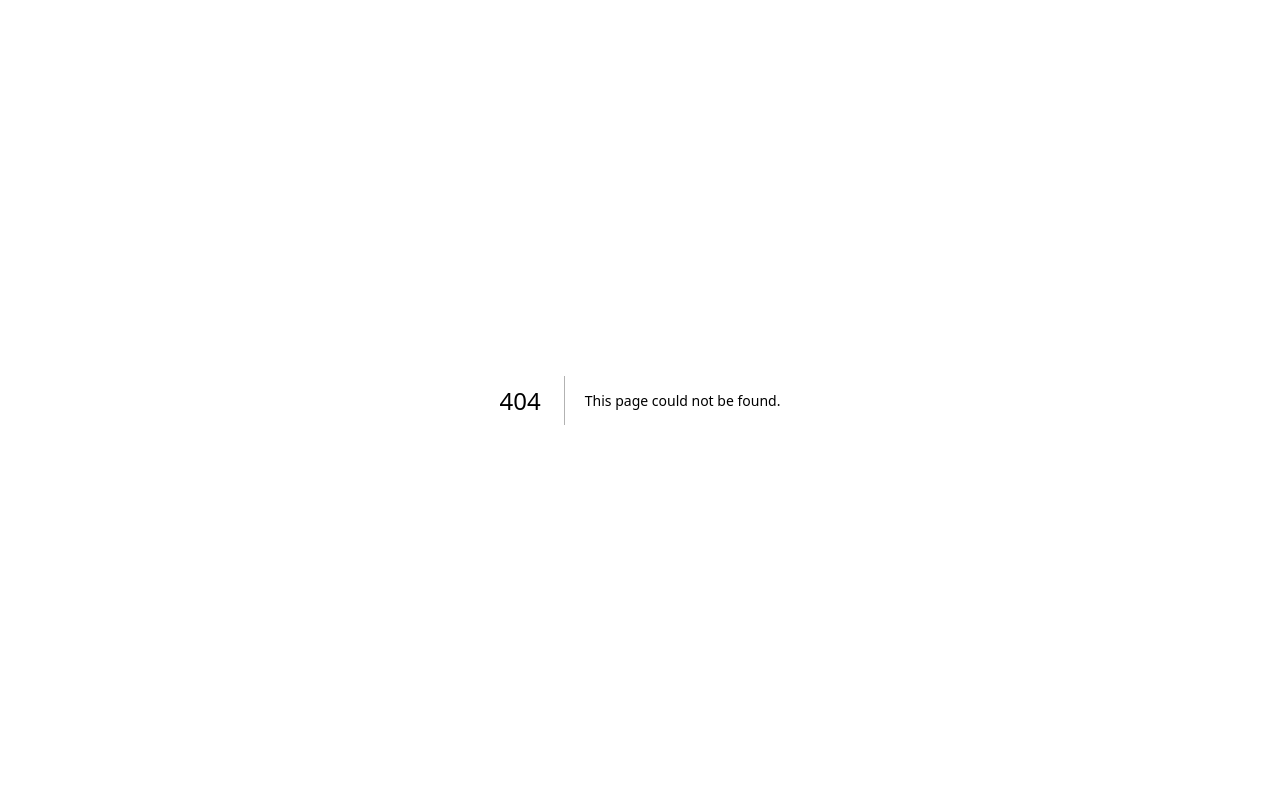
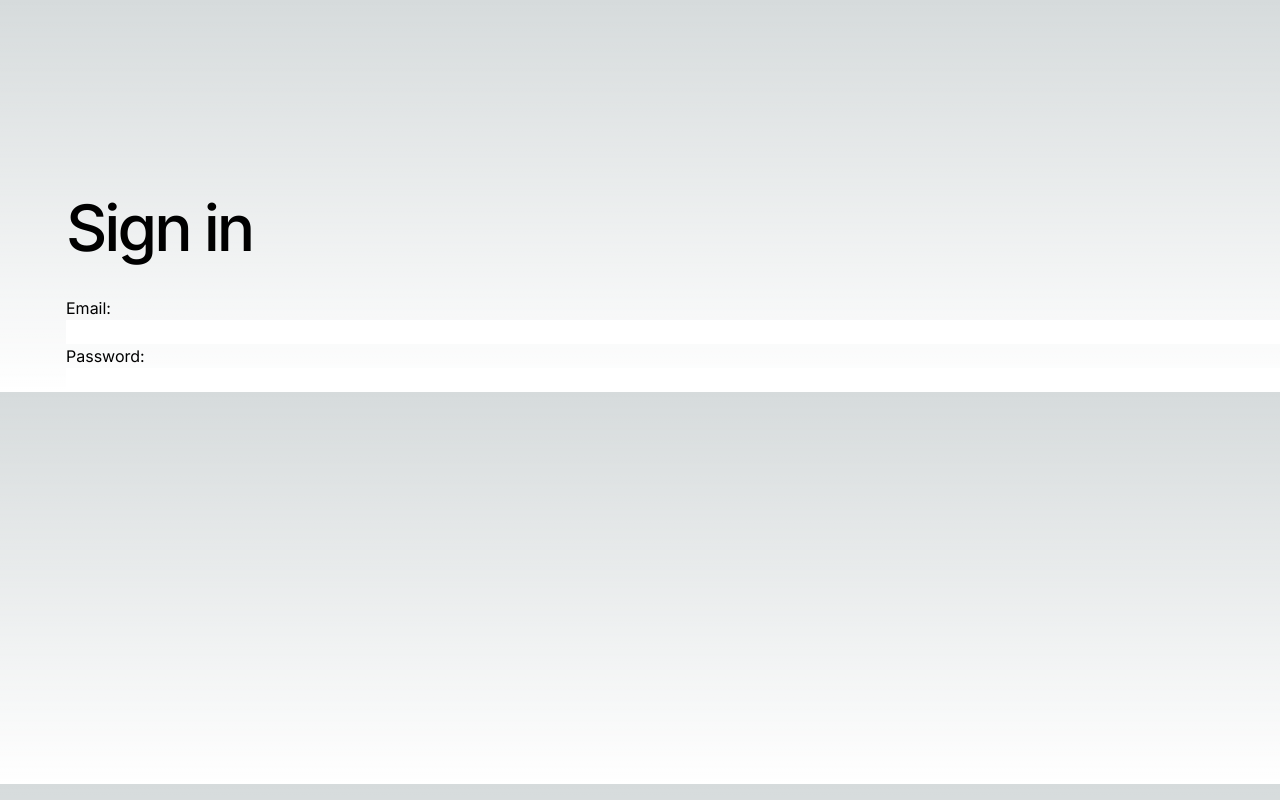
Before and after one commit to codemerything/tubyte, a Next.js app: page /signin in a window 1280 px wide. Before the commit this address had no page. Built offline with nearby package versions, Linux system fonts and the light colour scheme.

Commit message:
feat: add signin route

```diff
--- /dev/null
+++ b/app/signin/layout.js
@@ -0,0 +1,7 @@
+import React from "react";
+import { Poppins } from "next/font/google";
+import Proxima from "next/font/local";
+
+export default function layout({ children }) {
+  return <section>{children}</section>;
+}
--- /dev/null
+++ b/app/signin/page.js
@@ -0,0 +1,21 @@
+import React from "react";
+
+export default function page() {
+  return (
+    <div className=" mt-[180px] ml-[66px] flex flex-col gap-5">
+      <p className={`text-black font-medium text-[64px] tracking-[-3px]`}>
+        Sign in
+      </p>
+      <form action="" className="inline-flex flex-col w-auto">
+        <div className="inline-flex flex-col w-auto">
+          <label for="email">Email:</label>
+          <input type="text" id="email" name="email" />
+        </div>
+        <div className="inline-flex flex-col">
+          <label for="password">Password:</label>
+          <input type="text" id="password" name="password" />
+        </div>
+      </form>
+    </div>
+  );
+}
```
